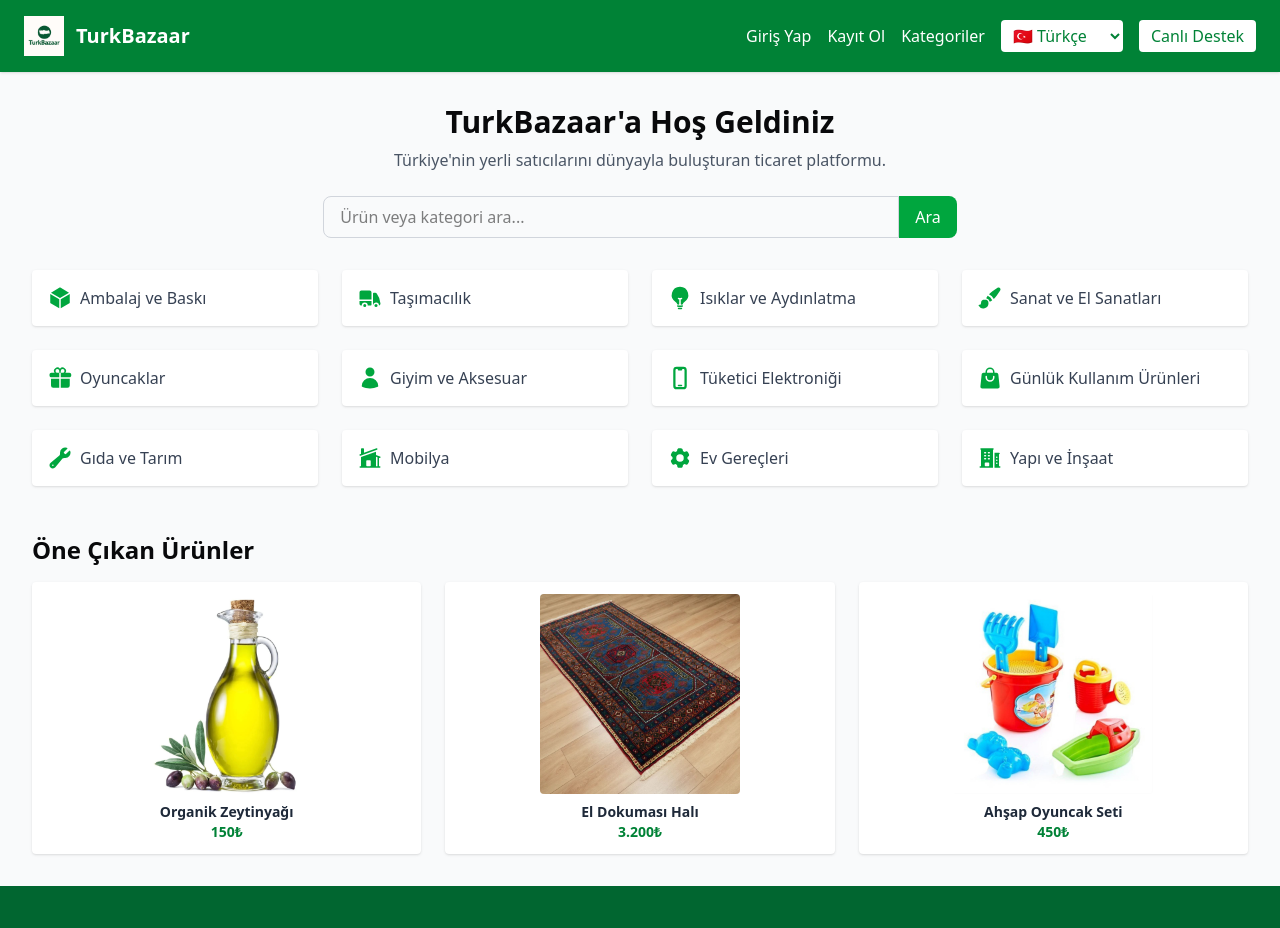
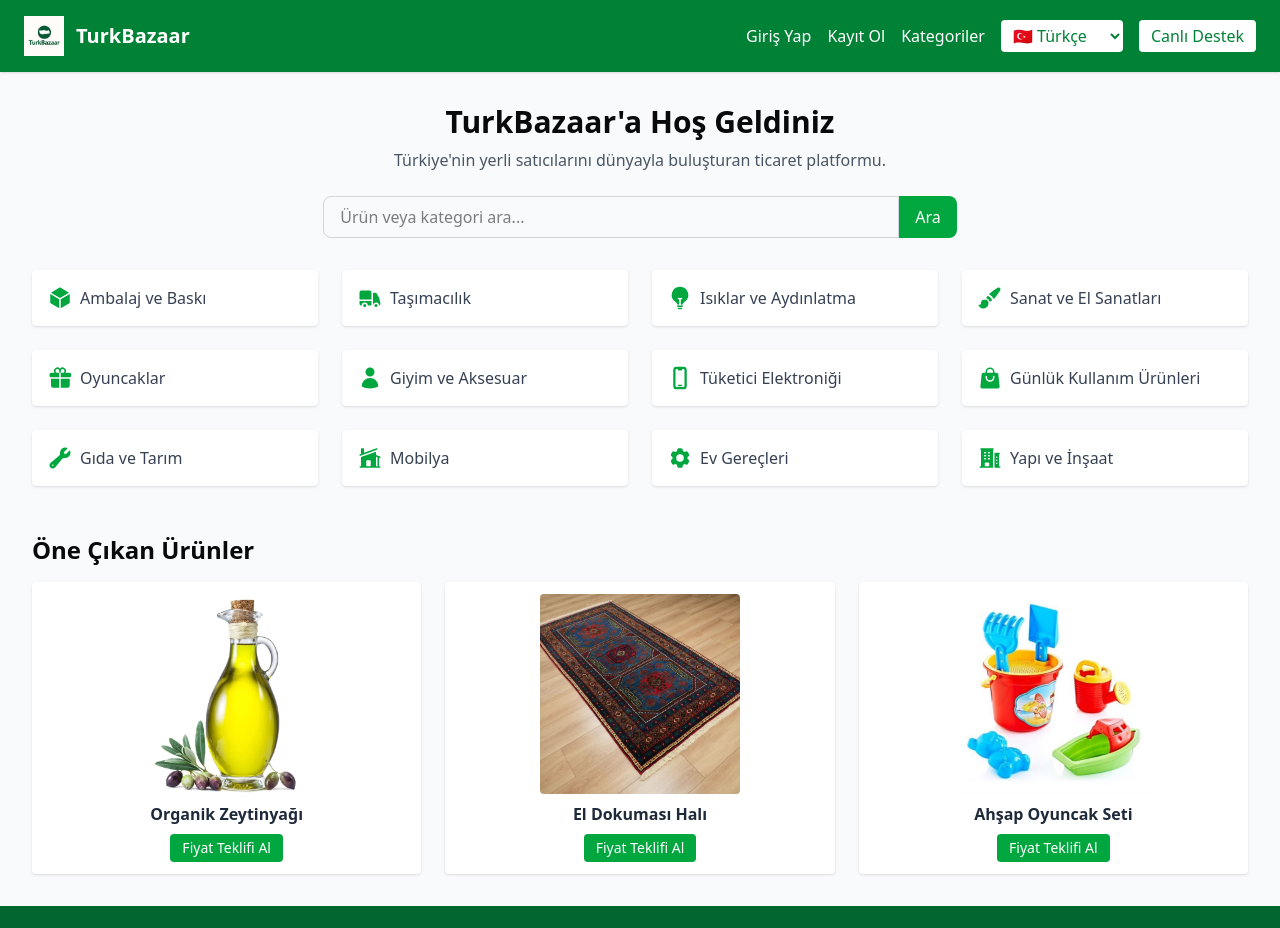
Before and after one commit to markasyon/turkbazaar-ui-js, a Next.js app: page / in a window 1280 px wide. Shown: the top 928 px of the page. Built offline with nearby package versions, Linux system fonts and the light colour scheme.

Commit message:
Update UrunKarti.jsx

```diff
--- a/components/UrunKarti.jsx
+++ b/components/UrunKarti.jsx
@@ -3,10 +3,11 @@
 import Image from 'next/image';
 import Link from 'next/link';
 
-export default function UrunKarti({ baslik, resim, fiyat }) {
-  const slug = baslik.toLowerCase().replace(/ç/g, 'c')
-    .replace(/ğ/g, 'g').replace(/ı/g, 'i').replace(/ö/g, 'o')
-    .replace(/ş/g, 's').replace(/ü/g, 'u')
+export default function UrunKarti({ baslik, resim }) {
+  // Slug üretimi
+  const slug = baslik.toLowerCase()
+    .replace(/ç/g, 'c').replace(/ğ/g, 'g').replace(/ı/g, 'i')
+    .replace(/ö/g, 'o').replace(/ş/g, 's').replace(/ü/g, 'u')
     .replace(/[^a-z0-9]+/g, '-').replace(/^-+|-+$/g, '');
 
   return (
@@ -17,10 +18,12 @@ export default function UrunKarti({ baslik, resim, fiyat }) {
           alt={baslik}
           width={200}
           height={150}
-          className="mx-auto object-contain rounded mb-2"
+          className="rounded mx-auto mb-2"
         />
-        <h3 className="text-sm font-semibold text-gray-800">{baslik}</h3>
-        <p className="text-green-700 font-bold text-sm">{fiyat}</p>
+        <h3 className="text-md font-semibold text-gray-800">{baslik}</h3>
+        <button className="mt-2 px-3 py-1 bg-green-600 text-white text-sm rounded hover:bg-green-700">
+          Fiyat Teklifi Al
+        </button>
       </div>
     </Link>
   );
```
